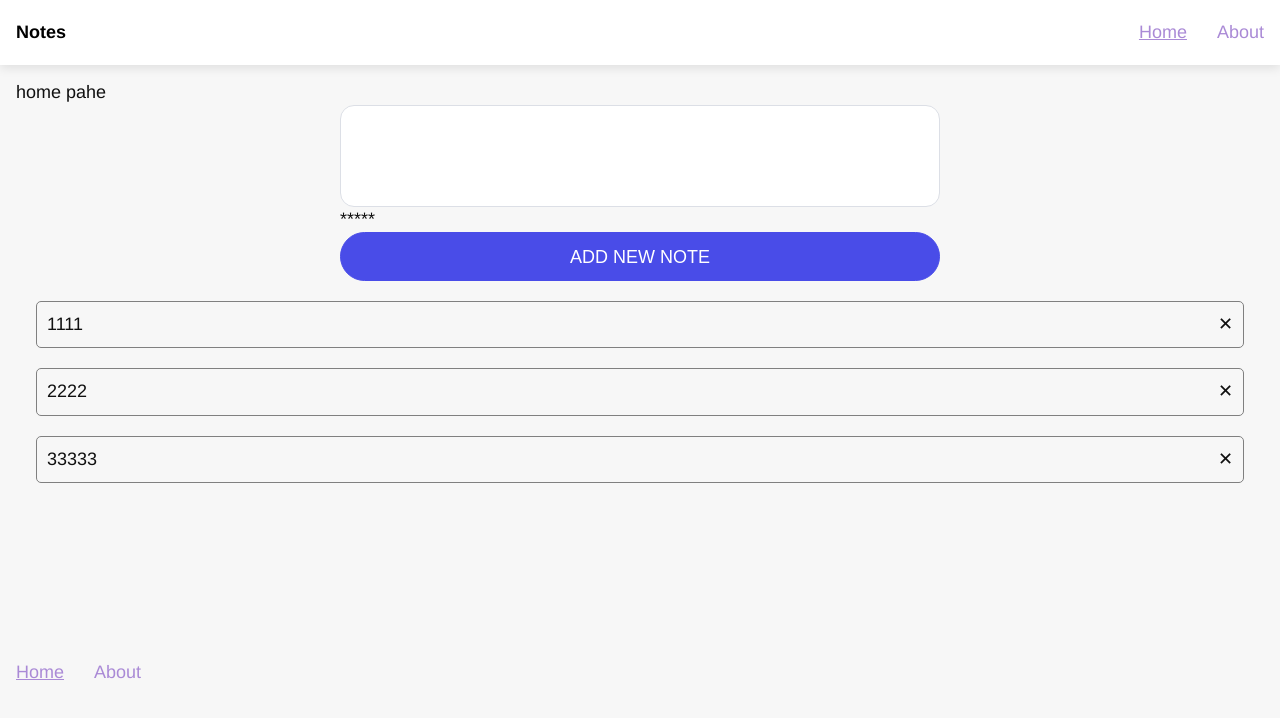
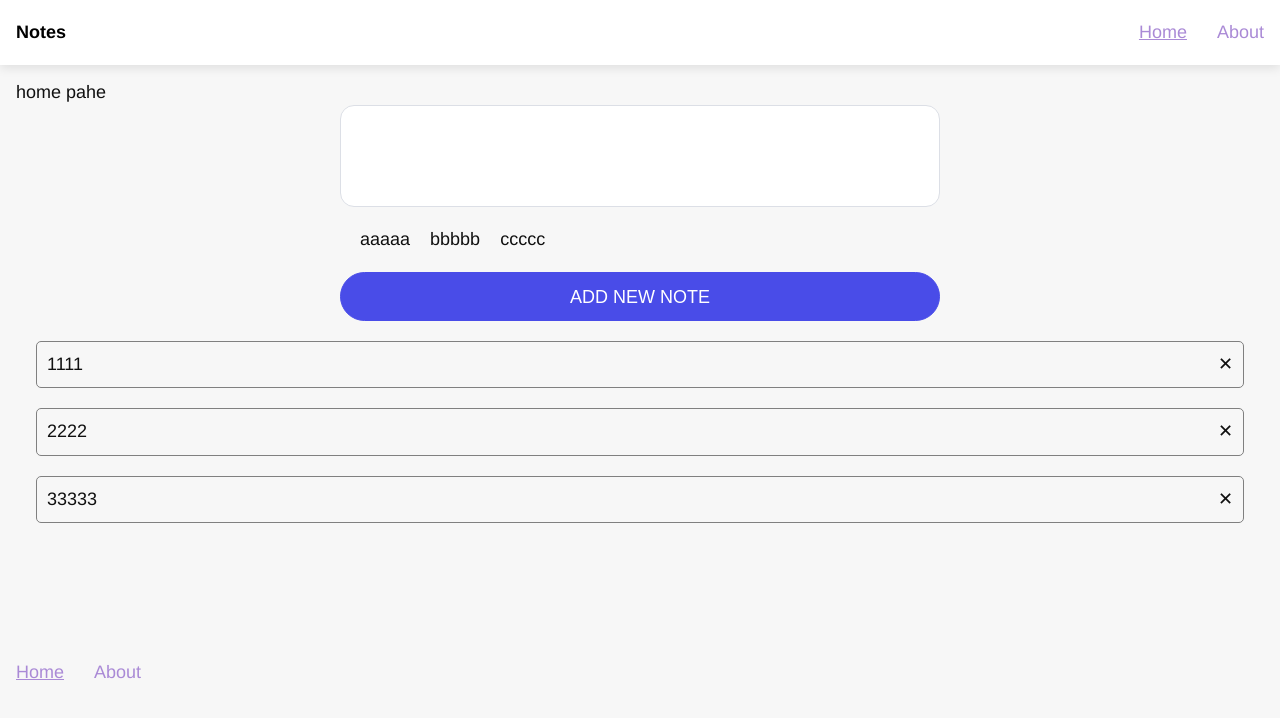
Before and after one commit to AntonVoronezh/vue-3-todo, a Vue app in the folder sss/: page /#/ in a window 1280 px wide. Shown: the top 718 px of the page. Built offline with nearby package versions, Linux system fonts and the light colour scheme.

Commit message:
add taglist

```diff
--- a/sss/src/components/Notes/TheForm.vue
+++ b/sss/src/components/Notes/TheForm.vue
@@ -2,7 +2,7 @@
   <div class="note-form-wrap">
     <form class="note-form" @submit.prevent="onSubmit">
       <textarea type="text" required v-model="value" placeholder="" />
-      <TagList />
+      <TagList :items="tags" @onItemClick="handleTagClick"/>
       <button class="btn btnPrimary" type="submit">add new note</button>
     </form>
   </div>
@@ -21,9 +21,11 @@ export default {
   methods: {
     onSubmit() {
       this.$emit("onSubmit", this.value);
-      console.log(this.value);
       this.value = "";
     },
+    handleTagClick(val) {
+      console.log(val)
+    }
   },
 };
 </script>
--- a/sss/src/components/UI/TagList.vue
+++ b/sss/src/components/UI/TagList.vue
@@ -1 +1,31 @@
-<template>*****</template>
+<template>
+  <div class="tags-list">
+    <div
+      class="tag-item"
+      v-for="item in items"
+      :key="item"
+      @click="$emit('onItemClick', item)"
+    >
+      {{ item }}
+    </div>
+  </div>
+</template>
+
+<script>
+export default {
+  props: {
+    items: {
+      type: Array,
+      required: true,
+    },
+  },
+};
+</script>
+
+<style lang="scss">
+.tags-list {
+  margin: 20px;
+  display: flex;
+  gap: 20px;
+}
+</style>
```
